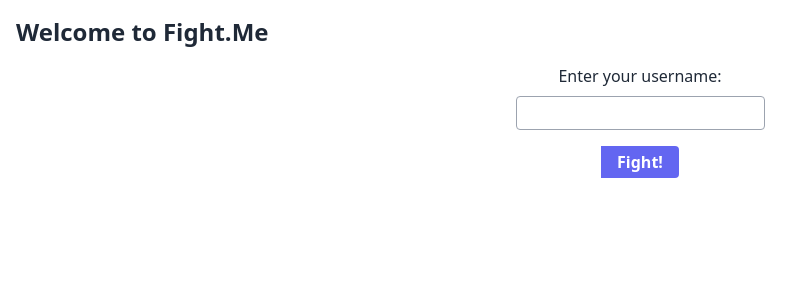
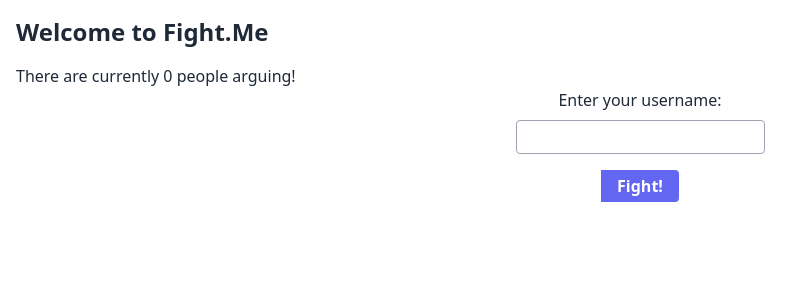
Before and after one commit to tomvaughan77/fight-me-frontend, a Next.js app: page / in a window 1280 px wide. Shown: the top 300 px of the page, without its empty margins (0-812 px from the left). Built offline with nearby package versions, Linux system fonts and the light colour scheme; no server answers.

Commit message:
Displays the number of currently-arguing users

```diff
--- a/src/pages/index.tsx
+++ b/src/pages/index.tsx
@@ -9,6 +9,7 @@ const Home: NextPage = () => {
   const [username, setUsername] = useState<string>('')
   const [room, setRoom] = useState<string>('')
   const [isLoading, setIsLoading] = useState<boolean>(false)
+  const [numOnline, setNumOnline] = useState<number>(0)
 
   const { socket } = useSocket()
   const router = useRouter()
@@ -20,8 +21,13 @@ const Home: NextPage = () => {
             setIsLoading(false)
         })
 
+        socket.on("connectedUsers", data => {
+            setNumOnline(data)
+        })
+
         return () => {
             socket.off('getRoomResponse')
+            socket.off('connectedUsers')
         };
     }
   }, [socket])
@@ -56,6 +62,7 @@ const Home: NextPage = () => {
   return (
     <div className="p-4">
       <h1 className="text-2xl font-bold mb-4">Welcome to Fight.Me</h1>
+      <h2>There are currently {numOnline} people arguing!</h2>
 
       <form onSubmit={handleSubmit} className="flex flex-col items-center">
         <label className="mb-2" htmlFor="username">
```
